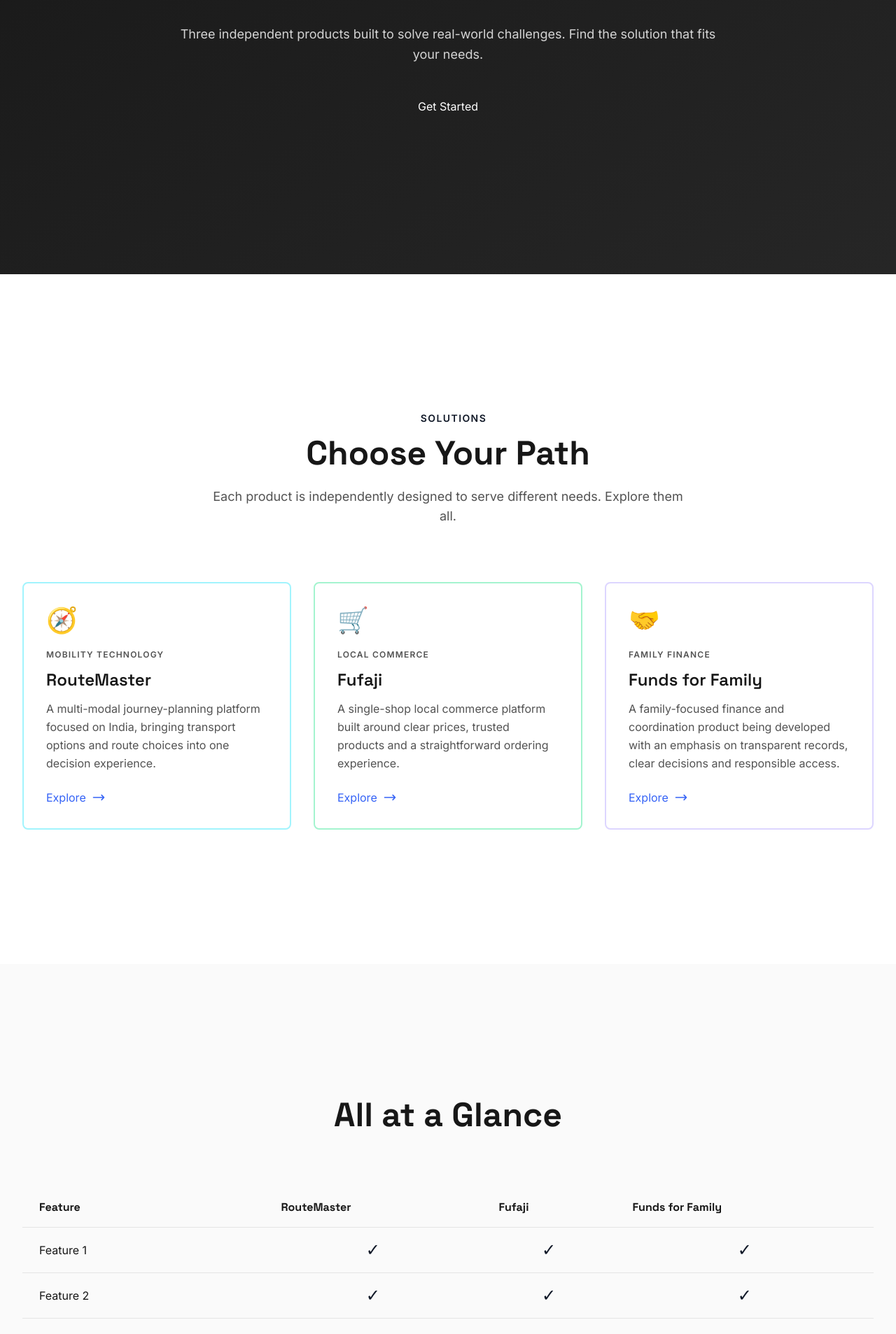
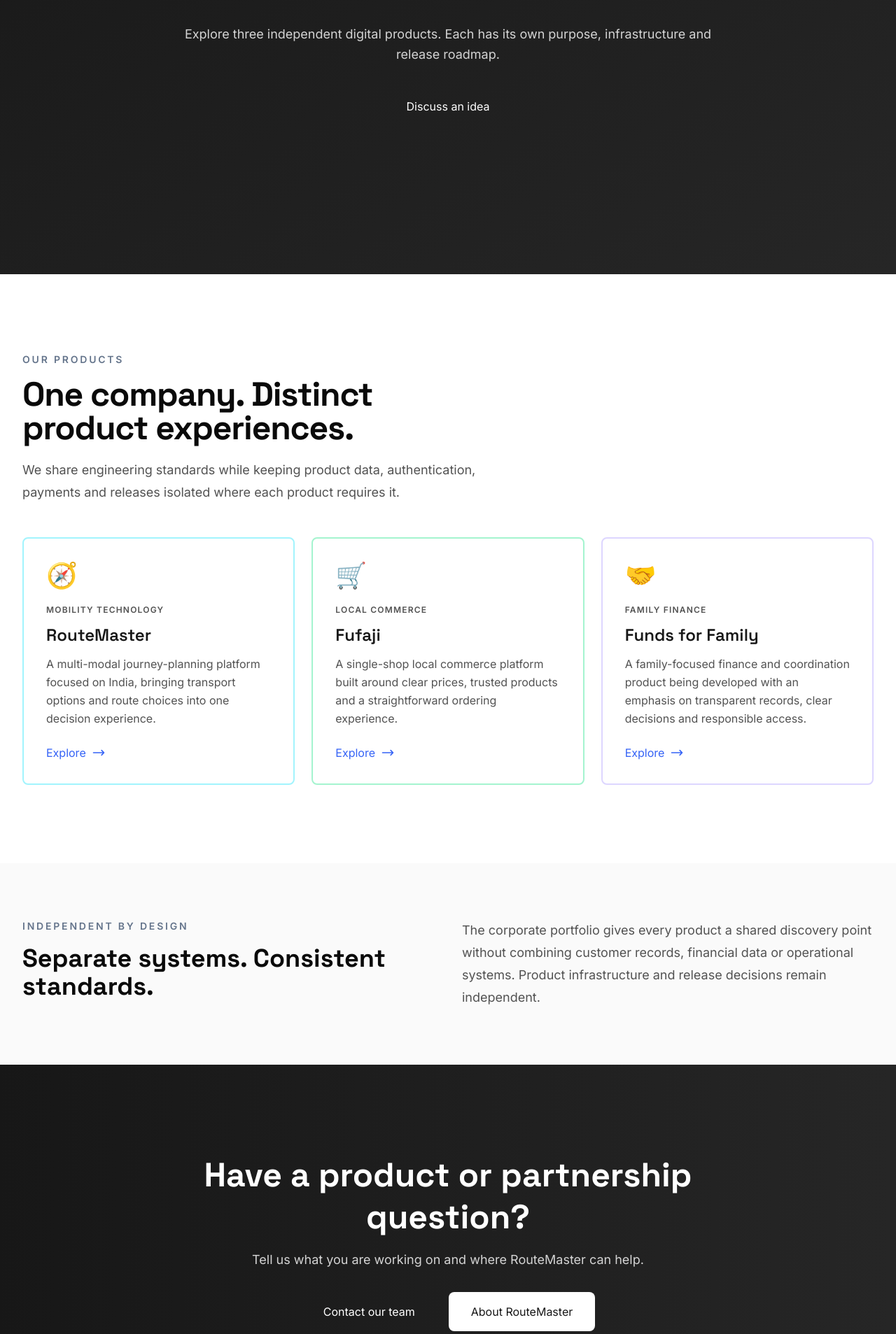
Before and after one commit to anthonynagar1122-create/MyPortfolio, a Next.js app in the folder portfolio/: page /products in a window 1280 px wide. Shown: the part 480-2387 px from the top of the page at 70% size. Built offline with nearby package versions, Linux system fonts and the light colour scheme.

Commit message:
content: replace generic product comparison with accurate portfolio catalogue

```diff
--- a/portfolio/app/products/page.tsx
+++ b/portfolio/app/products/page.tsx
@@ -1,44 +1,40 @@
-import { Navigation, Hero, ProductCard, CTASection, EnquiryForm } from "@/components/core";
+import { Navigation, Hero, ProductCard, CTASection } from "@/components/core";
 import { Footer } from "@/components/layout/Footer";
 import { products } from "@/config/products";
 
 export const metadata = {
   title: "Our Products",
-  description: "Explore our complete product ecosystem.",
+  description: "Explore RouteMaster, Fufaji and Funds for Family: three independent products with separate infrastructure and roadmaps.",
 };
 
 const productList = Object.values(products);
 
 export default function ProductsPage() {
   return (
-    <div className="flex flex-col min-h-screen bg-white">
+    <div className="flex min-h-screen flex-col bg-white">
       <Navigation />
-
+      <main>
         <Hero
-        headline="Discover Our Product Ecosystem"
-        subheadline="Products"
-        description="Three independent products built to solve real-world challenges. Find the solution that fits your needs."
-        primaryCTA={{ label: "Get Started", href: "/contact" }}
+          headline="Products built around real needs."
+          subheadline="The RouteMaster portfolio"
+          description="Explore three independent digital products. Each has its own purpose, infrastructure and release roadmap."
+          primaryCTA={{ label: "Discuss an idea", href: "/contact" }}
           variant="dark"
         />
 
-      {/* Product Grid */}
-      <section className="py-24 md:py-32 lg:py-48 bg-white">
-        <div className="max-w-7xl mx-auto px-4 sm:px-6 lg:px-8">
-          <div className="text-center mb-20">
-            <span className="inline-flex items-center gap-2 text-sm font-semibold uppercase tracking-widest text-primary-500 mb-4">
-              <div className="w-2 h-2 bg-primary-500 rounded-full" />
-              Solutions
-            </span>
-            <h2 className="text-4xl md:text-5xl font-display font-700 text-neutral-900 mb-6">
-              Choose Your Path
+        <section className="py-20 md:py-28">
+          <div className="mx-auto max-w-7xl px-4 sm:px-6 lg:px-8">
+            <div className="mb-12 max-w-2xl">
+              <p className="text-sm font-semibold uppercase tracking-[0.2em] text-primary-600">Our products</p>
+              <h2 className="mt-4 font-display text-4xl font-bold tracking-tight text-neutral-950 md:text-5xl">
+                One company. Distinct product experiences.
               </h2>
-            <p className="text-lg text-neutral-600 max-w-2xl mx-auto">
-              Each product is independently designed to serve different needs. Explore them all.
+              <p className="mt-5 text-lg leading-8 text-neutral-600">
+                We share engineering standards while keeping product data, authentication, payments and releases isolated where each product requires it.
               </p>
             </div>
 
-          <div className="grid md:grid-cols-3 gap-8">
+            <div className="grid gap-6 md:grid-cols-2 lg:grid-cols-3">
               {productList.map((product) => (
                 <ProductCard
                   key={product.id}
@@ -54,59 +50,30 @@ export default function ProductsPage() {
           </div>
         </section>
 
-      {/* Comparison */}
-      <section className="py-24 md:py-32 lg:py-48 bg-neutral-50">
-        <div className="max-w-7xl mx-auto px-4 sm:px-6 lg:px-8">
-          <div className="text-center mb-20">
-            <h2 className="text-4xl md:text-5xl font-display font-700 text-neutral-900">
-              All at a Glance
+        <section className="bg-neutral-50 py-20">
+          <div className="mx-auto grid max-w-7xl gap-10 px-4 sm:px-6 md:grid-cols-2 lg:px-8">
+            <div>
+              <p className="text-sm font-semibold uppercase tracking-[0.2em] text-primary-600">Independent by design</p>
+              <h2 className="mt-4 font-display text-3xl font-bold text-neutral-950 md:text-4xl">
+                Separate systems. Consistent standards.
               </h2>
             </div>
-
-          <div className="overflow-x-auto">
-            <table className="w-full">
-              <thead>
-                <tr className="border-b border-neutral-200">
-                  <th className="text-left py-4 px-6 font-display font-700 text-neutral-900">Feature</th>
-                  {productList.map((product) => (
-                    <th
-                      key={product.id}
-                      className="text-left py-4 px-6 font-display font-700 text-neutral-900"
-                    >
-                      {product.name}
-                    </th>
-                  ))}
-                </tr>
-              </thead>
-              <tbody>
-                {["Feature 1", "Feature 2", "Feature 3", "Support", "Demo Available"].map((feature) => (
-                  <tr key={feature} className="border-b border-neutral-200 hover:bg-white">
-                    <td className="py-4 px-6 text-neutral-900 font-600">{feature}</td>
-                    {productList.map((product) => (
-                      <td key={product.id} className="py-4 px-6 text-center">
-                        <span className="text-2xl">✓</span>
-                      </td>
-                    ))}
-                  </tr>
-                ))}
-              </tbody>
-            </table>
-          </div>
+            <p className="text-lg leading-8 text-neutral-600">
+              The corporate portfolio gives every product a shared discovery point without combining customer records, financial data or operational systems. Product infrastructure and release decisions remain independent.
+            </p>
           </div>
         </section>
 
-      {/* CTA */}
         <CTASection
-        headline="Not Sure Which Product?"
-        description="Let us help you find the right fit."
-        primaryButtonText="Schedule Consultation"
+          headline="Have a product or partnership question?"
+          description="Tell us what you are working on and where RouteMaster can help."
+          primaryButtonText="Contact our team"
           primaryButtonHref="/contact"
-        secondaryButtonText="Contact Sales"
-        secondaryButtonHref="/contact"
+          secondaryButtonText="About RouteMaster"
+          secondaryButtonHref="/about"
           variant="dark"
         />
-
-      <EnquiryForm />
+      </main>
       <Footer />
     </div>
   );
```
Lines whose indentation alone changed are shown as unchanged.
